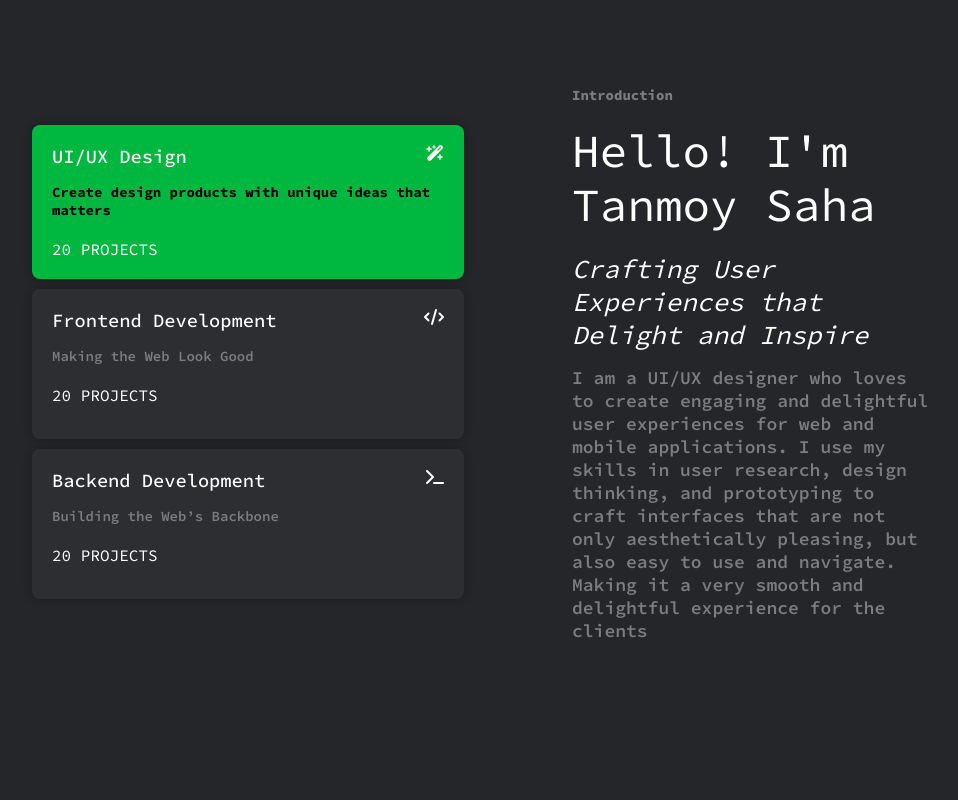
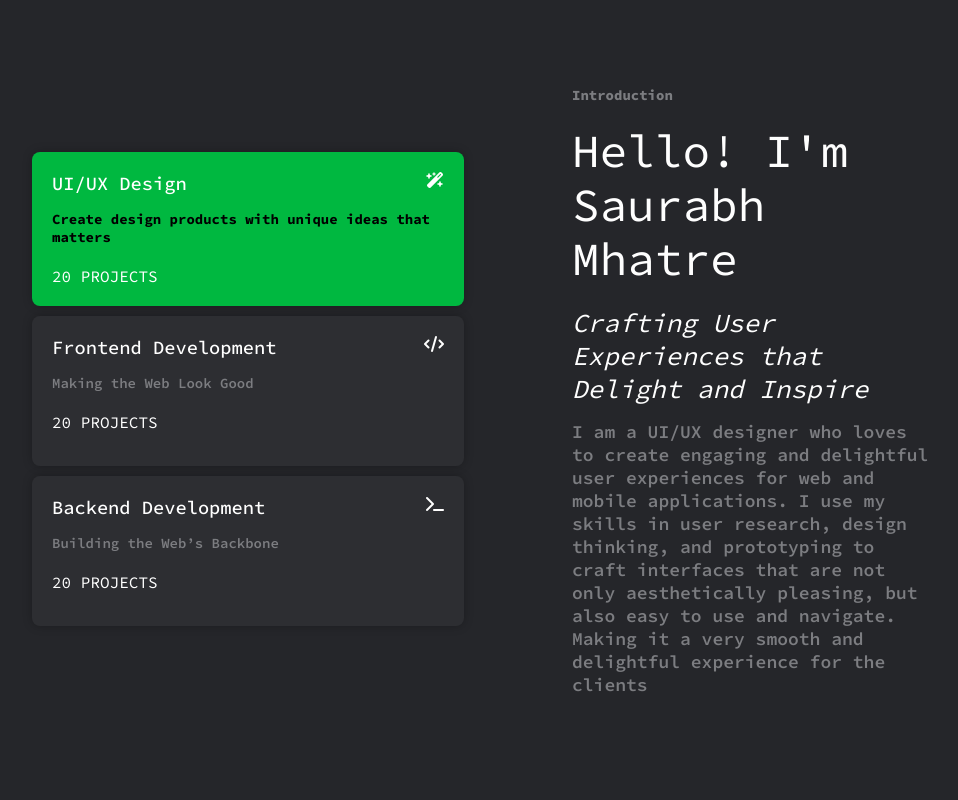
Before and after one commit to SaurabhSven/SauFolio, a plain HTML site: page index.html in a window 1280 px wide. Shown: the part 900-1700 px from the top of the page, without its empty margins (68-1026 px from the left). Drawn offline with Linux system fonts and the light colour scheme.

Commit message:
changes in name

```diff
--- a/index.html
+++ b/index.html
@@ -4,7 +4,7 @@
     <meta charset="UTF-8" />
     <meta http-equiv="X-UA-Compatible" content="IE=edge" />
     <meta name="viewport" content="width=device-width, initial-scale=1.0" />
-    <title>Tanmoy Saha</title>
+    <title>Saurabh Mhatre</title>
     <script
       src="https://kit.fontawesome.com/e674bba739.js"
       crossorigin="anonymous"
@@ -158,7 +158,7 @@
       </div>
       <div class="introduction-text">
         <p>Introduction</p>
-        <h2>Hello! I'm Tanmoy Saha</h2>
+        <h2>Hello! I'm Saurabh Mhatre</h2>
         <h4>Crafting User Experiences that Delight and Inspire</h4>
         <p>
           I am a UI/UX designer who loves to create engaging and delightful user
@@ -171,7 +171,7 @@
       </div>
       <div class="introduction-text" style="display: none">
         <p>Introduction</p>
-        <h2>Hello! I'm Tanmoy Saha</h2>
+        <h2>Hello! I'm Saurabh Mhatre</h2>
         <h4>The Web’s & Mobile’s Magician</h4>
         <p>
           As a frontend developer, I create stunning and responsive web pages
@@ -183,7 +183,7 @@
       </div>
       <div class="introduction-text" style="display: none">
         <p>Introduction</p>
-        <h2>Hello! I'm Tanmoy Saha</h2>
+        <h2>Hello! I'm Saurabh Mhatre</h2>
         <h4>Coding with Efficiency</h4>
         <p>
           As a backend developer, I create robust and scalable web applications
@@ -314,21 +314,21 @@
         <div class="single-profile-card profile-card-active">
           <img src="assets/img/client-profile.png" alt="" />
           <div>
-            <h4>Tanmoy Saha</h4>
+            <h4>Saurabh Mhatre</h4>
             <p>VP & Co-Founder, <a href="">Wiser</a></p>
           </div>
         </div>
         <div class="single-profile-card">
           <img src="assets/img/client-profile.png" alt="" />
           <div>
-            <h4>Tanmoy Saha</h4>
+            <h4>Saurabh Mhatre</h4>
             <p>VP & Co-Founder, <a href="">Wiser</a></p>
           </div>
         </div>
         <div class="single-profile-card">
           <img src="assets/img/client-profile.png" alt="" />
           <div>
-            <h4>Tanmoy Saha</h4>
+            <h4>Saurabh Mhatre</h4>
             <p>VP & Co-Founder, <a href="">Wiser</a></p>
           </div>
         </div>
```
